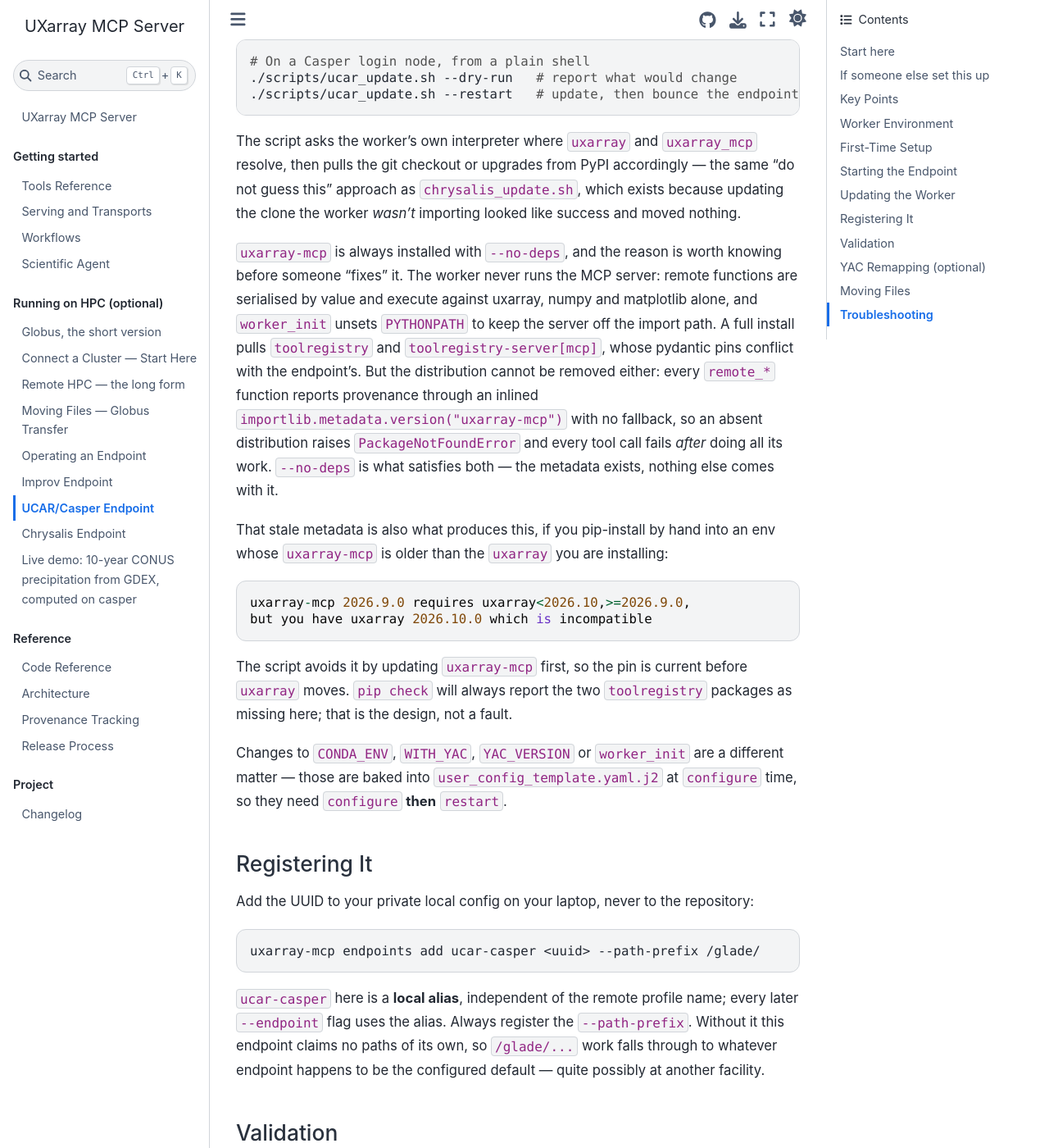
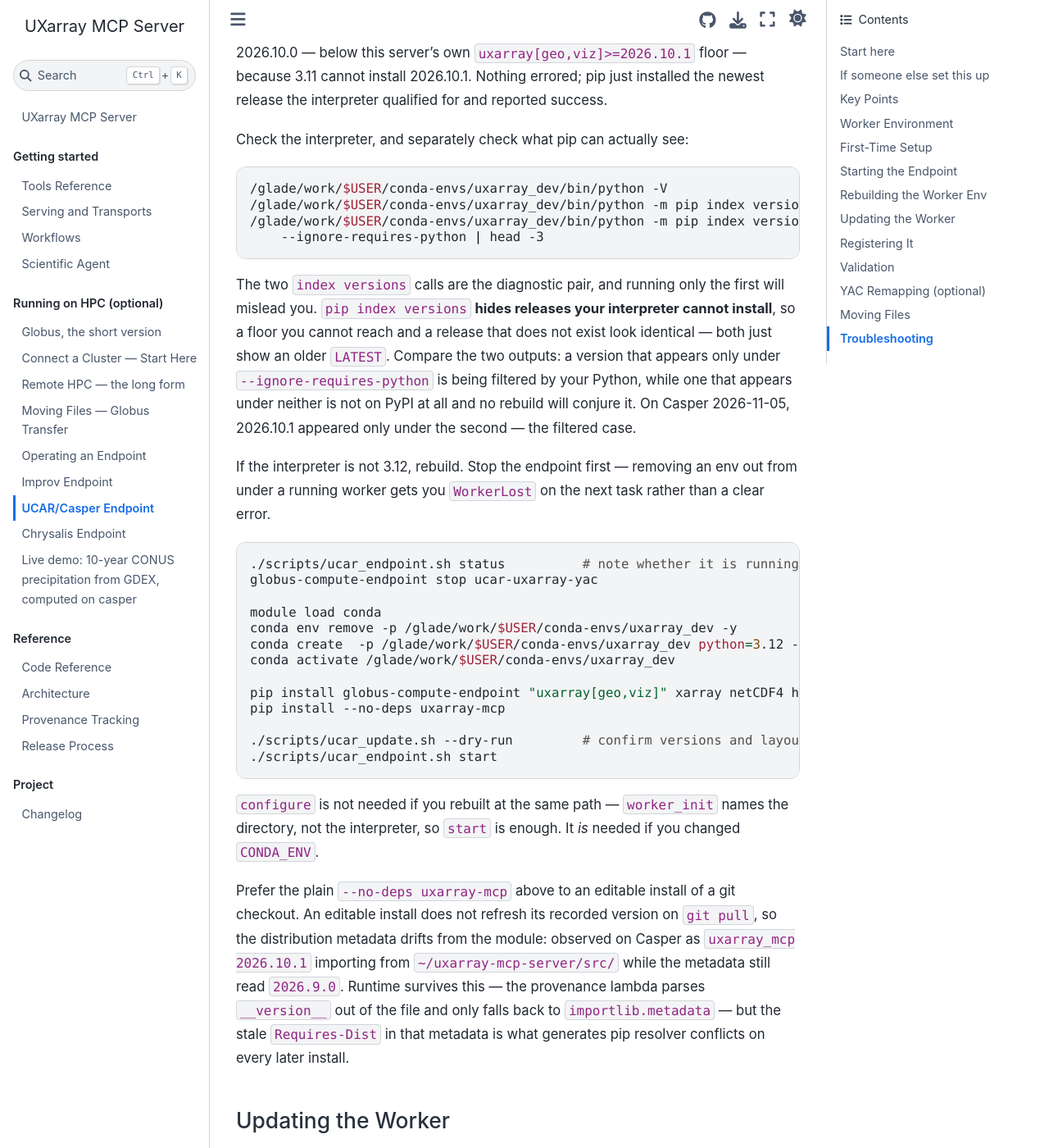
Before and after one commit to UXARRAY/uxarray-mcp-server, a Sphinx documentation site: the page built from docs/ucar.md, in a window 1280 px wide and 1400 px high, scrolled down 3582 px. Shown: the whole window at 82% size. Built offline with Sphinx 7.4.7 and the Sphinx Book theme 1.1.4, drawn with Linux system fonts in a browser that asks for light colours; some of the changed text lies outside the part shown.

Commit message:
fix(worker): install uxarray[geo,viz] on every endpoint env
Upstream 2026.9.1 (UXARRAY/uxarray#1548) moved cartopy, healpix, hvplot and
geopandas out of uxarray's required set into extras. pyproject.toml tracked
that and floors uxarray[geo,viz]>=2026.10.1, but every worker-env recipe in
the repo still installed a bare uxarray: ucar.md, operating-an-endpoint.md
(twice), endpoint.sh, improv_endpoint.sh, and the CONUS case study.

The failure mode is quiet. A bare uxarray installs and imports cleanly; the
worker only fails later, mid-render, the first time a tool draws a coastline
or opens a HEALPix grid -- and it fails remotely, as a missing-module
traceback with no hint that the env recipe was wrong. The extras are quoted
everywhere because the brackets are shell globs and an unquoted copy-paste
expands to nothing.

ucar_update.sh's default UXARRAY_SPEC becomes uxarray[geo,viz] to match.

Also documents rebuilding the Casper env on Python 3.12, which pyproject's
requires-python has mandated all along and which the Casper env was not on.

The rebuild section leads with a diagnostic pair rather than a single
version check, because `pip index versions` hides releases the running
interpreter cannot install: a floor you cannot reach and a release that does
not exist both present as an older LATEST, and only a second run with
--ignore-requires-python separates them. The Casper env was the first case
-- on 3.11 it sat at uxarray 2026.10.0, below this server's own
uxarray[geo,viz]>=2026.10.1 floor, with no error from pip at any point.

It also stops the endpoint before removing the env, and explains why a plain
--no-deps install of uxarray-mcp is preferred to an editable checkout: an
editable install does not refresh its recorded version on git pull, observed
on Casper as module 2026.10.1 against metadata 2026.9.0, whose stale
Requires-Dist is what generates pip resolver conflicts later.

````diff
--- a/docs/ucar.md
+++ b/docs/ucar.md
@@ -79,7 +79,11 @@
 module load conda
 conda create -p /glade/work/$USER/conda-envs/uxarray_dev python=3.12 -c conda-forge -y
 conda activate /glade/work/$USER/conda-envs/uxarray_dev
-pip install globus-compute-endpoint uxarray xarray netCDF4 h5netcdf matplotlib
+pip install globus-compute-endpoint "uxarray[geo,viz]" xarray netCDF4 h5netcdf matplotlib
+
+# The distribution metadata the worker's provenance reads. --no-deps keeps
+# the toolregistry/pydantic tree out -- see "Updating the Worker" below.
+pip install --no-deps uxarray-mcp
 
 # 2. Write the endpoint config
 ENDPOINT_NAME=ucar-uxarray ./scripts/ucar_endpoint.sh configure
@@ -113,6 +117,69 @@
 The first start opens an OAuth flow. Over ssh, paste the printed URL into a
 browser on your laptop and paste the code back. It then prints the endpoint
 UUID.
+
+## Rebuilding the Worker Env
+
+`pyproject.toml` sets `requires-python = ">=3.12"`, so an env on an older
+interpreter is unsupported regardless of whether anything has visibly broken
+yet. Observed 2026-11-05 on Casper: the env was on **3.11**, and was stuck at
+`uxarray` 2026.10.0 — below this server's own `uxarray[geo,viz]>=2026.10.1`
+floor — because 3.11 cannot install 2026.10.1. Nothing errored; pip just
+installed the newest release the interpreter qualified for and reported
+success.
+
+Check the interpreter, and separately check what pip can actually see:
+
+```bash
+/glade/work/$USER/conda-envs/uxarray_dev/bin/python -V
+/glade/work/$USER/conda-envs/uxarray_dev/bin/python -m pip index versions uxarray
+/glade/work/$USER/conda-envs/uxarray_dev/bin/python -m pip index versions uxarray \
+    --ignore-requires-python | head -3
+```
+
+The two `index versions` calls are the diagnostic pair, and running only the
+first will mislead you. `pip index versions` **hides releases your
+interpreter cannot install**, so a floor you cannot reach and a release that
+does not exist look identical — both just show an older `LATEST`. Compare
+the two outputs: a version that appears only under
+`--ignore-requires-python` is being filtered by your Python, while one that
+appears under neither is not on PyPI at all and no rebuild will conjure it.
+On Casper 2026-11-05, 2026.10.1 appeared only under the second — the
+filtered case.
+
+If the interpreter is not 3.12, rebuild. Stop the endpoint first — removing an env out
+from under a running worker gets you `WorkerLost` on the next task rather
+than a clear error.
+
+```bash
+./scripts/ucar_endpoint.sh status          # note whether it is running
+globus-compute-endpoint stop ucar-uxarray-yac
+
+module load conda
+conda env remove -p /glade/work/$USER/conda-envs/uxarray_dev -y
+conda create  -p /glade/work/$USER/conda-envs/uxarray_dev python=3.12 -c conda-forge -y
+conda activate /glade/work/$USER/conda-envs/uxarray_dev
+
+pip install globus-compute-endpoint "uxarray[geo,viz]" xarray netCDF4 h5netcdf matplotlib
+pip install --no-deps uxarray-mcp
+
+./scripts/ucar_update.sh --dry-run         # confirm versions and layout
+./scripts/ucar_endpoint.sh start
+```
+
+`configure` is not needed if you rebuilt at the same path — `worker_init`
+names the directory, not the interpreter, so `start` is enough. It *is*
+needed if you changed `CONDA_ENV`.
+
+Prefer the plain `--no-deps uxarray-mcp` above to an editable install of a
+git checkout. An editable install does not refresh its recorded version on
+`git pull`, so the distribution metadata drifts from the module: observed on
+Casper as `uxarray_mcp 2026.10.1` importing from
+`~/uxarray-mcp-server/src/` while the metadata still read `2026.9.0`. Runtime
+survives this — the provenance lambda parses `__version__` out of the file
+and only falls back to `importlib.metadata` — but the stale `Requires-Dist`
+in that metadata is what generates pip resolver conflicts on every later
+install.
 
 ## Updating the Worker
 
````
Also changed, not shown: docs/operating-an-endpoint.md (+17 -4 lines), case-studies/conus-precipitation-gdex/README.md, 3 other files.
